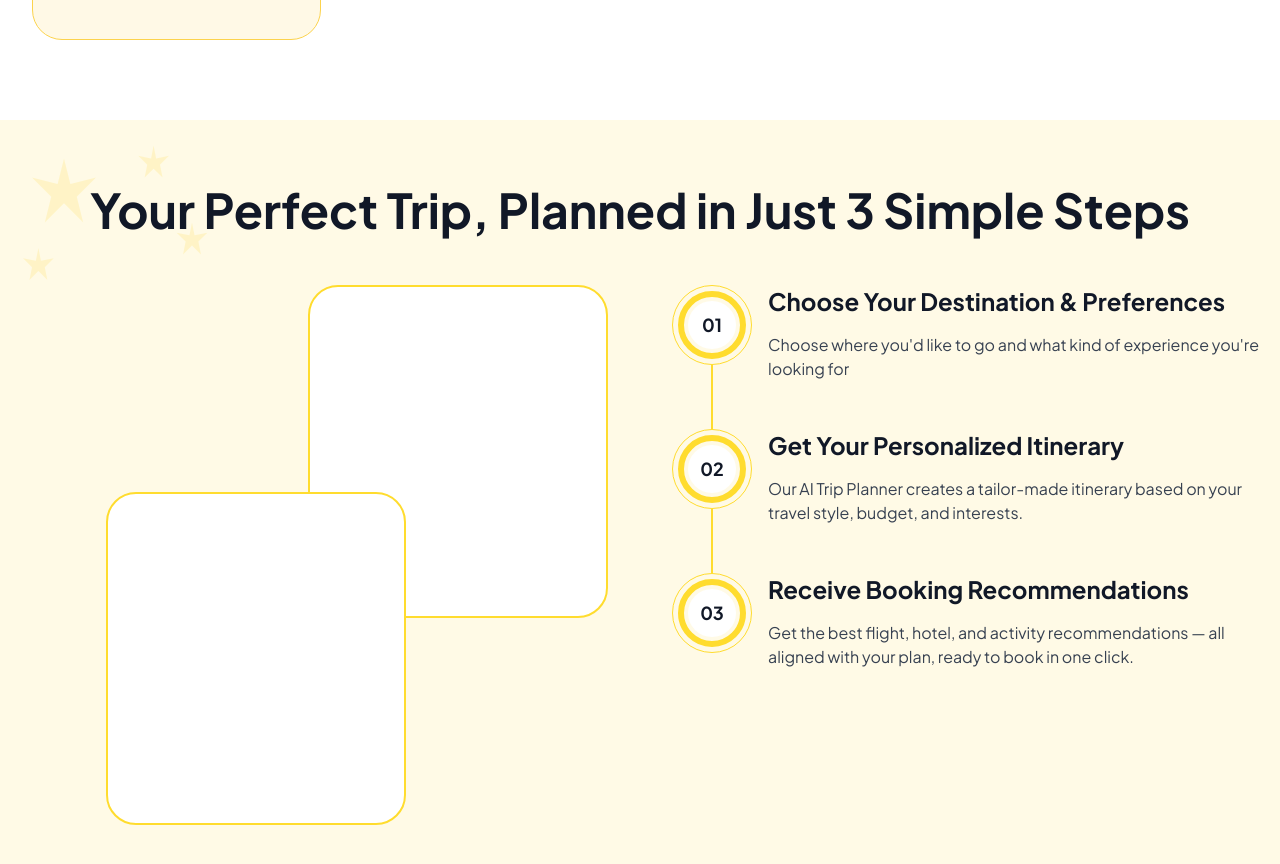
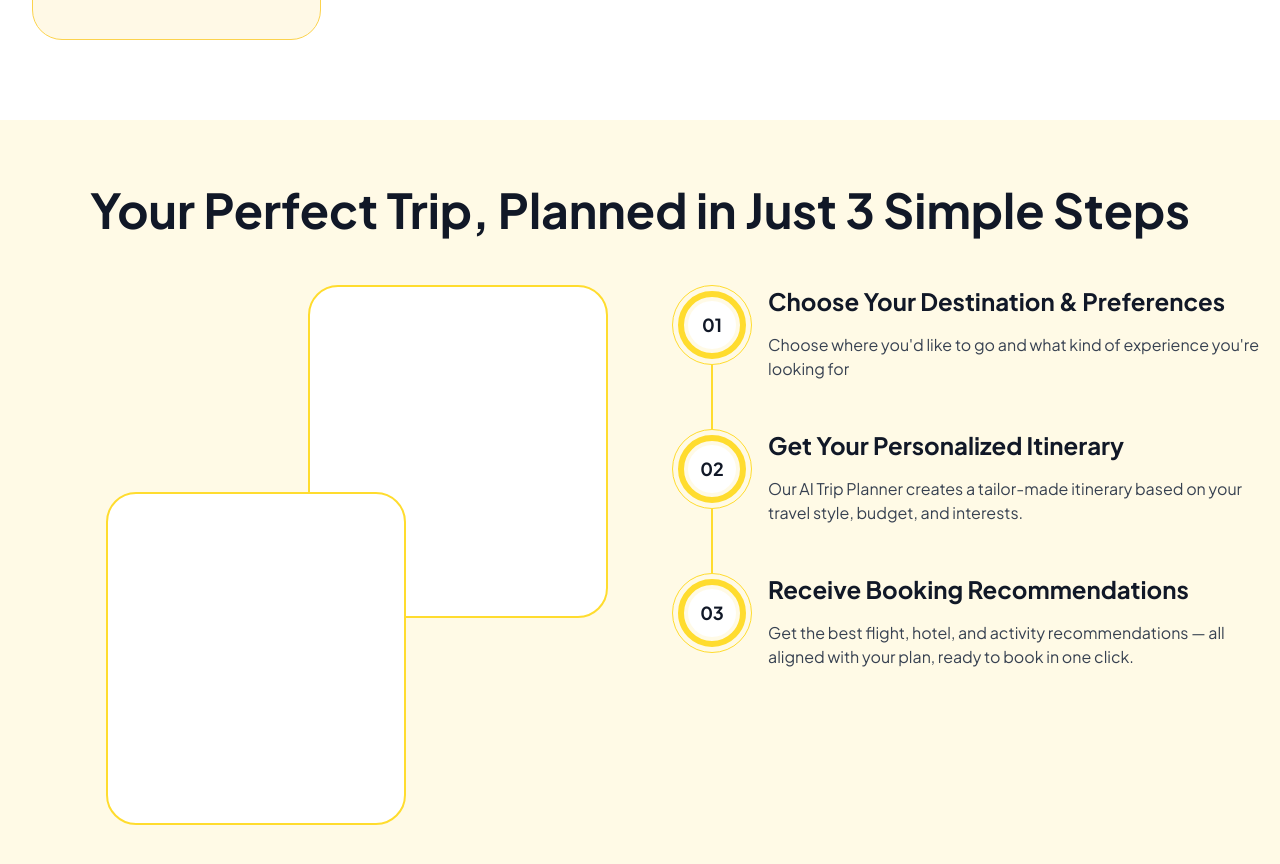
Before and after one commit to urbantrips/ut-client, a Next.js app: page / in a window 1280 px wide. Shown: the part 4460-5324 px from the top of the page. Built offline with nearby package versions, Linux system fonts and the light colour scheme.

Commit message:
remove start

```diff
--- a/src/components/features/three-steps-section.tsx
+++ b/src/components/features/three-steps-section.tsx
@@ -26,38 +26,6 @@ const steps = [
 export function ThreeStepsSection() {
   return (
     <section className="py-16 px-4 bg-primary-50 relative overflow-hidden">
-      {/* Sparkle Graphics */}
-      <div className="absolute top-0 left-0 w-64 h-64 opacity-30">
-        <svg
-          width="100%"
-          height="100%"
-          viewBox="0 0 200 200"
-          fill="none"
-          xmlns="http://www.w3.org/2000/svg"
-        >
-          <path
-            d="M50 30 L55 50 L75 45 L60 60 L65 80 L50 65 L35 80 L40 60 L25 45 L45 50 Z"
-            fill="currentColor"
-            className="text-primary-400"
-          />
-          <path
-            d="M120 20 L122 30 L132 28 L125 35 L127 45 L120 38 L113 45 L115 35 L108 28 L118 30 Z"
-            fill="currentColor"
-            className="text-primary-400"
-          />
-          <path
-            d="M30 100 L32 110 L42 108 L35 115 L37 125 L30 118 L23 125 L25 115 L18 108 L28 110 Z"
-            fill="currentColor"
-            className="text-primary-400"
-          />
-          <path
-            d="M150 80 L152 90 L162 88 L155 95 L157 105 L150 98 L143 105 L145 95 L138 88 L148 90 Z"
-            fill="currentColor"
-            className="text-primary-400"
-          />
-        </svg>
-      </div>
-
       <div className="max-w-7xl mx-auto relative z-10">
         <motion.h2
           initial={{ opacity: 0, y: 20 }}
```
